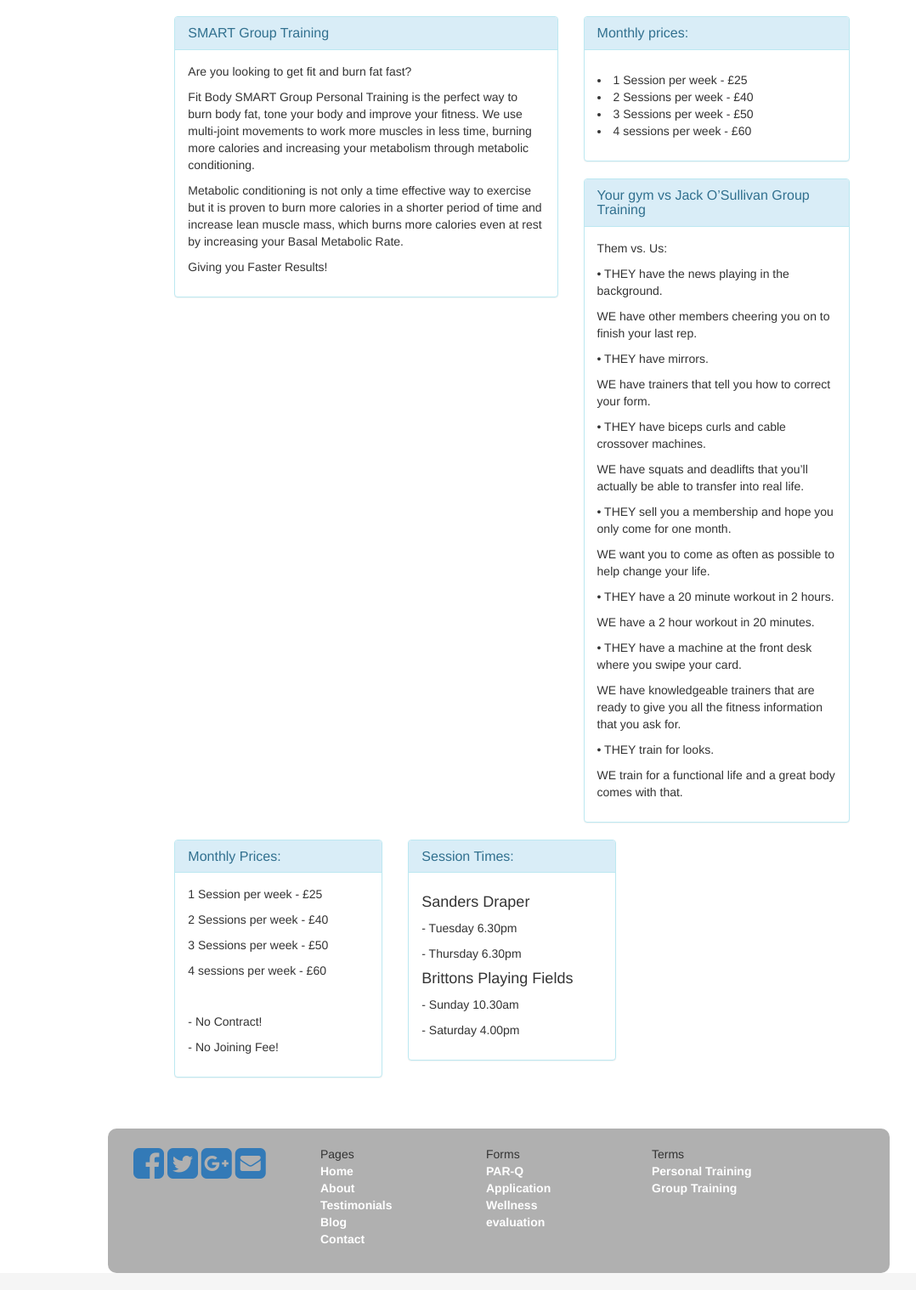
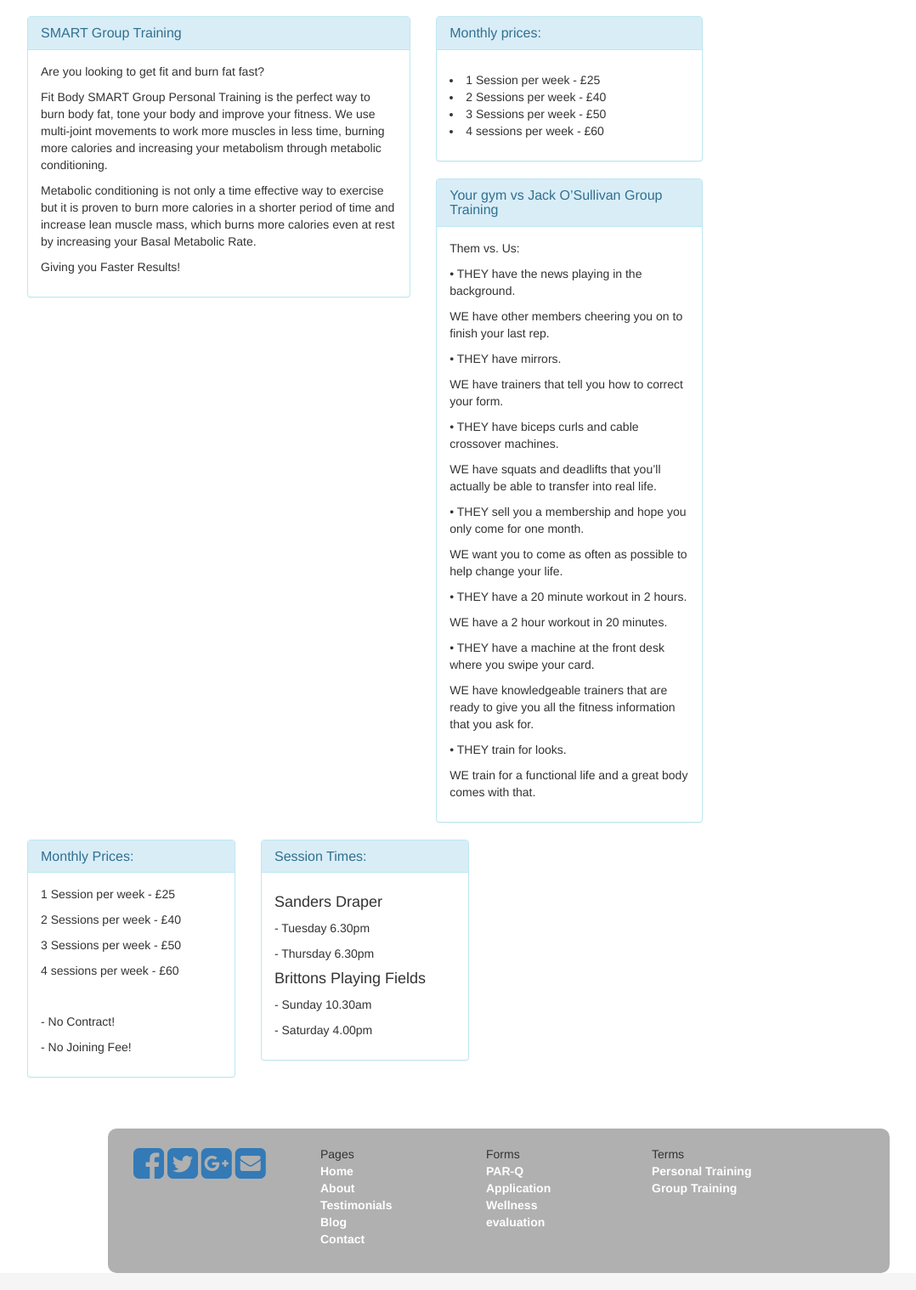
Before and after one commit to jackosullivanpt/blog, a Jekyll site: the page built from grouptraining.html, in a window 1280 px wide. Shown: the part 393-1911 px from the top of the page at 85% size, without its empty margins (53-1131 px from the left). Built offline with Jekyll 4.4.1, drawn with Linux system fonts in a browser that asks for light colours; nearby versions of some CDN libraries.

Commit message:
Update default.html

```diff
--- a/_layouts/default.html
+++ b/_layouts/default.html
@@ -14,19 +14,14 @@
       <div class="wrapper">
 
 
-  <div class="row">
-  <div class="col-xs-12">
-      <div class="col-xs-2"></div>
-      <div class="col-xs-8">
+      <div>
         {{ content }}
       </div>
-    <div class="col-xs-2"></div>
+
 
 
     </div>
     </div>
-  </div>
-</div>
 
 
 
```
